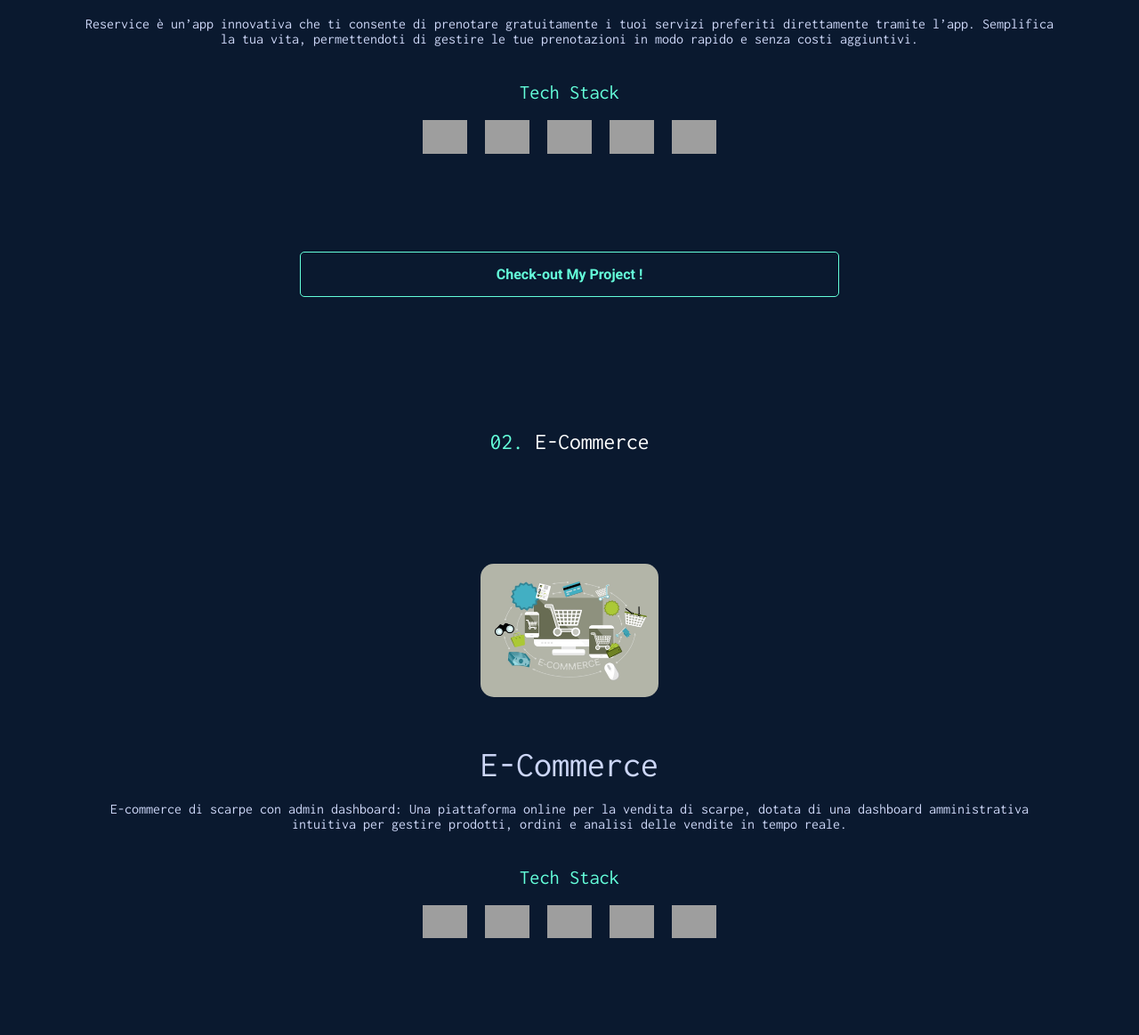
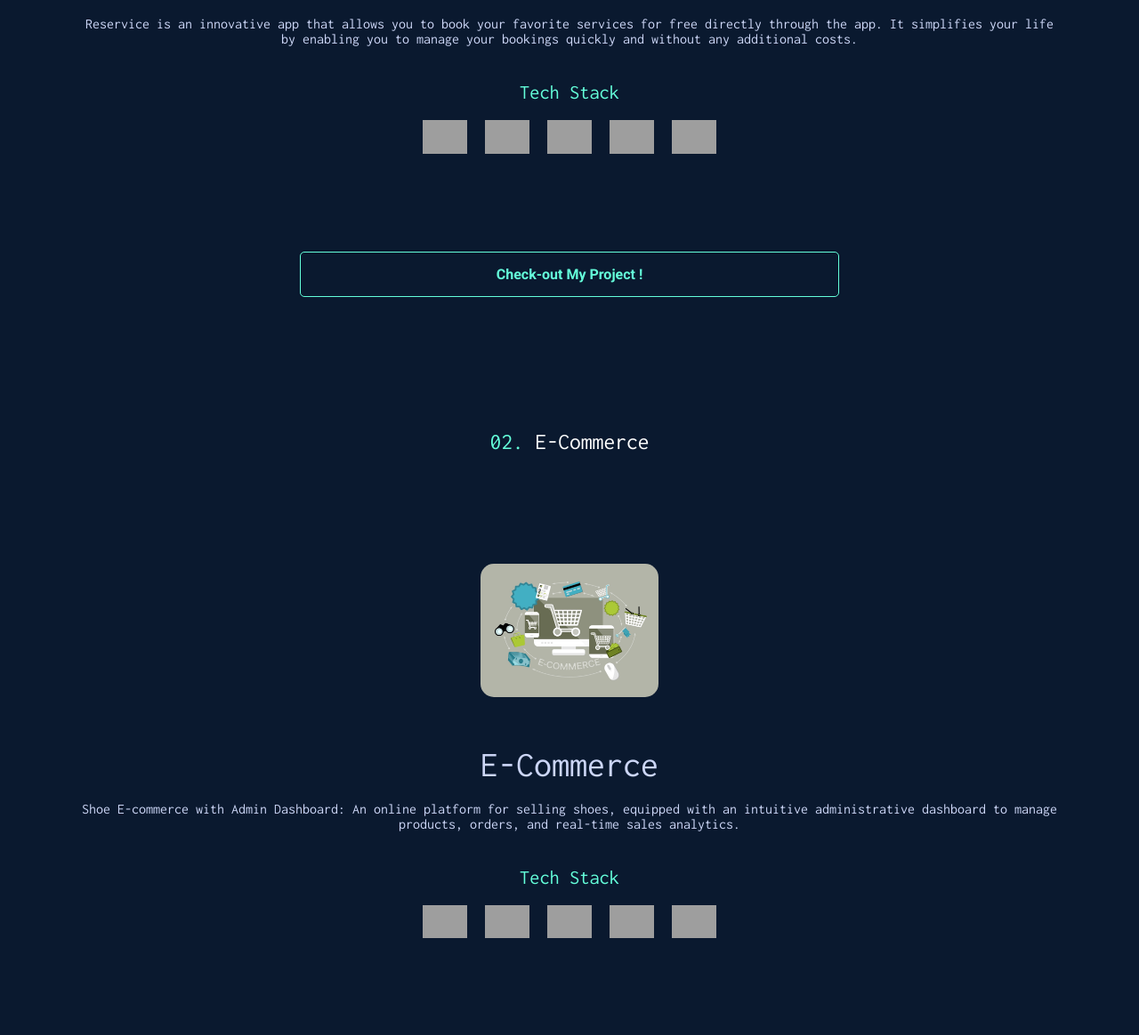
Before and after one commit to ZakDeveloperAI/AI_Computer_Vision, a plain HTML site: page projects.html in a window 1280 px wide. Shown: the part 527-1691 px from the top of the page at 89% size. Drawn offline with Linux system fonts and the light colour scheme; grey boxes are pictures that could not be loaded.

Commit message:
text minor changes

```diff
--- a/projects.html
+++ b/projects.html
@@ -32,7 +32,7 @@
                 <img src="./img/reservice.png">
                 <div class="project-description">
                     <h2>Reservice JA</h2>
-                    <p>Reservice è un’app innovativa che ti consente di prenotare gratuitamente i tuoi servizi preferiti direttamente tramite l’app. Semplifica la tua vita, permettendoti di gestire le tue prenotazioni in modo rapido e senza costi aggiuntivi.
+                    <p>Reservice is an innovative app that allows you to book your favorite services for free directly through the app. It simplifies your life by enabling you to manage your bookings quickly and without any additional costs.
                     </p>
                     <h3>Tech Stack</h3>
                     <div class="tech-container">
@@ -57,7 +57,7 @@
                 <img src="./img/ecommerce.png">
                 <div class="project-description">
                     <h2>E-Commerce</h2>
-                    <p>E-commerce di scarpe con admin dashboard: Una piattaforma online per la vendita di scarpe, dotata di una dashboard amministrativa intuitiva per gestire prodotti, ordini e analisi delle vendite in tempo reale.
+                    <p>Shoe E-commerce with Admin Dashboard: An online platform for selling shoes, equipped with an intuitive administrative dashboard to manage products, orders, and real-time sales analytics.
 
                     </p>
                     <h3>Tech Stack</h3>
@@ -82,7 +82,7 @@
                 <img src="./img/booking.png">
                 <div class="project-description">
                     <h2>Service Booking</h2>
-                    <p>Prenota servizi di ogni genere gratuitamente con la nostra app, una versione migliorata di ReService V.2 Semplifica la tua vita con un solo clic!
+                    <p>Book services of all kinds for free with our app, an improved version of ReService V.2. Simplify your life with just one click!
 
                     </p>
                     <h3>Tech Stack</h3>
```
